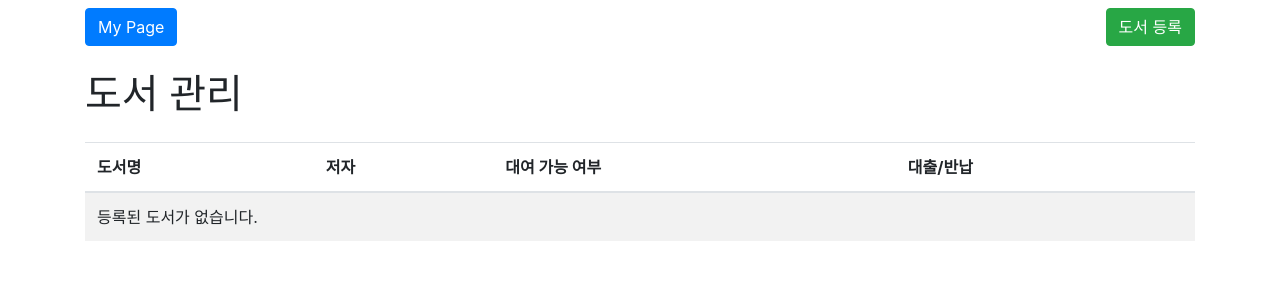
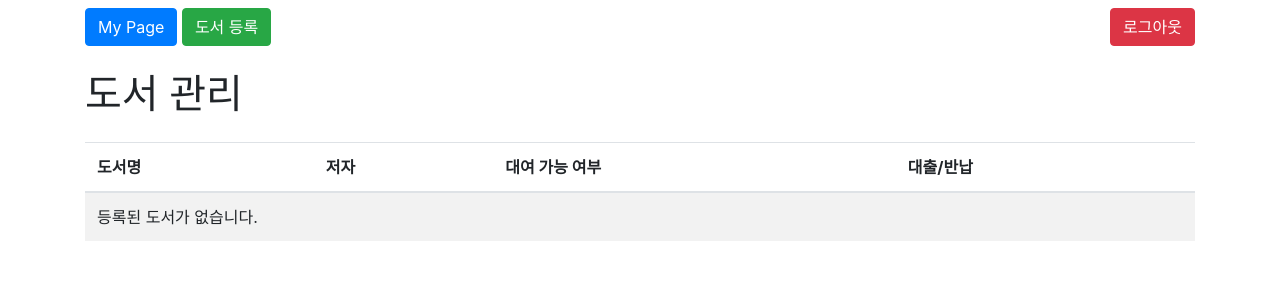
Before and after one commit to KWNahyun/DB_Project, a Flask app: page /library in a window 1280 px wide. Shown: the top 300 px of the page. Run offline with Flask 3, Linux system fonts and the light colour scheme; the visitor is signed in with stand-in values (Sample User, id 1); data that the repository does not hold is empty; some libraries are stand-ins or nearby versions.

Commit message:
로그아웃 버튼 추가

```diff
--- a/controllers.py
+++ b/controllers.py
@@ -28,7 +28,7 @@ def setup_routes(app):
             return jsonify({'error': '아이디가 없거나 패스워드가 다릅니다.'}), 401
         return redirect(url_for('home'))
 
-    @app.route('/logout')
+    @app.route('/logout', methods=['POST'])
     @login_required
     def logout():
         logout_user()
--- a/templates/library.html
+++ b/templates/library.html
@@ -10,8 +10,13 @@
     <div class="container">
         <!-- 상단 버튼 -->
         <div class="d-flex justify-content-between my-2">
-            <a href="{{ url_for('mypage') }}" class="btn btn-primary">My Page</a>
-            <a href="{{ url_for('add_book') }}" class="btn btn-success">도서 등록</a>
+            <div>
+                <a href="{{ url_for('mypage') }}" class="btn btn-primary">My Page</a>
+                <a href="{{ url_for('add_book') }}" class="btn btn-success">도서 등록</a>
+            </div>
+            <form action="{{ url_for('logout') }}" method="post" style="margin: 0;">
+                <button type="submit" class="btn btn-danger">로그아웃</button>
+            </form>
         </div>
 
         <h1 class="my-4">도서 관리</h1>
```
